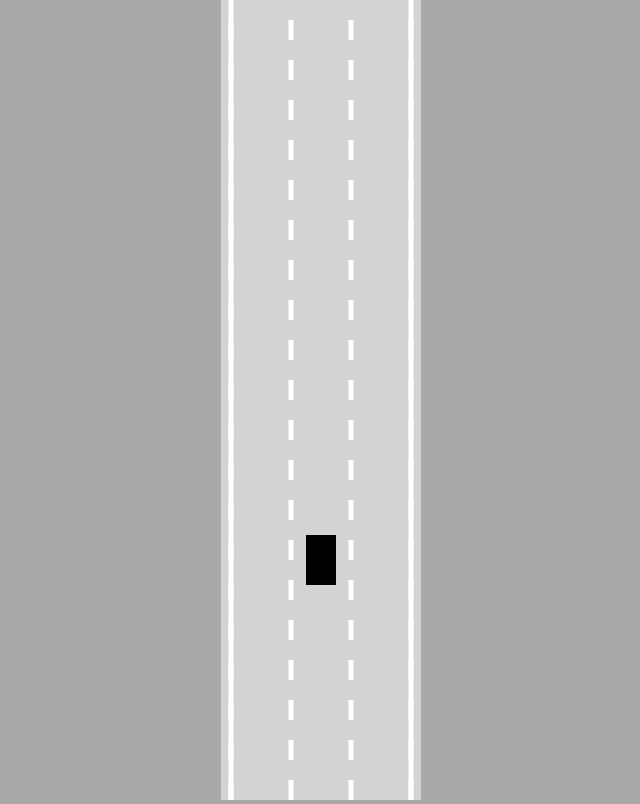
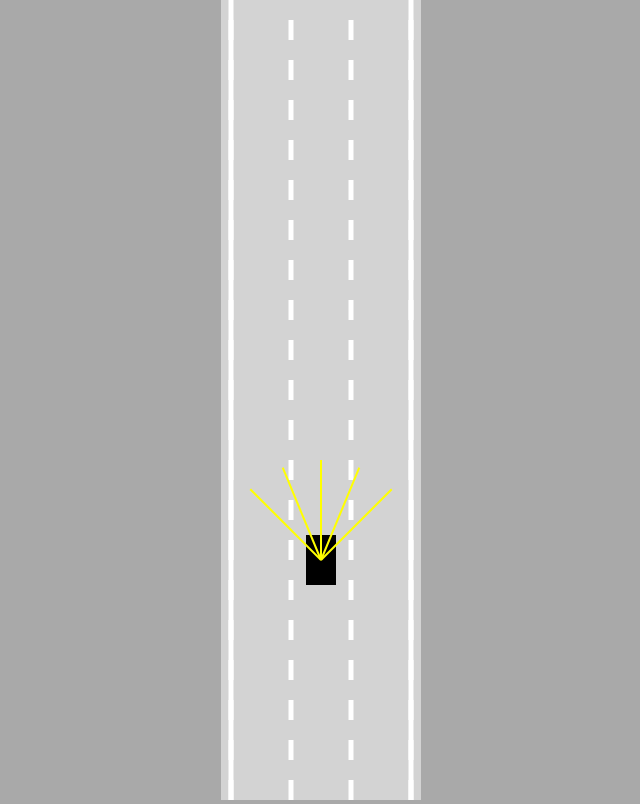
Before and after one commit to Manutronics/SelfDrivingCar, a plain HTML site: page index.html in a window 1280 px wide. Shown: the whole page, without its empty margins (319-959 px from the left). Drawn offline with Linux system fonts and the light colour scheme.

Commit message:
added LIDAR alike sensor

```diff
--- a/car.js
+++ b/car.js
@@ -12,12 +12,14 @@ class Car{
         this.friction = 0.05;
         this.angle = 0;
 
+        this.sensor = new Sensor(this);
         this.controls = new Controls();
     }
 
     update()
     {
         this.#move();
+        this.sensor.update();
     }
 
     #move()
@@ -85,5 +87,6 @@ class Car{
         );
         ctx.fill();
         ctx.restore();
+        this.sensor.draw(ctx);
     }
 }
--- a/index.html
+++ b/index.html
@@ -5,6 +5,7 @@
     </head>
     <body>
         <canvas id="myCanvas"></canvas>
+        <script src="sensor.js"></script>
         <script src="utils.js"></script>
         <script src="road.js"></script>
         <script src="controls.js"></script>
--- /dev/null
+++ b/sensor.js
@@ -0,0 +1,55 @@
+class Sensor{
+    constructor(car)
+    {
+        this.car = car;
+        this.rayCount = 5;
+        this.rayLength = 100;
+        this.raySpread = Math.PI/2;
+
+        this.rays = [];
+    }
+
+    update()
+    {
+        this.#castRays();
+    }
+
+    #castRays()
+    {
+        this.rays = [];
+        for(let i=0;i<this.rayCount;i++)
+        {
+            const rayAngle = lerp(
+                this.raySpread/2,
+                -this.raySpread/2,
+                this.rayCount==1?0.5:i/(this.rayCount-1)
+            )+this.car.angle;
+
+            const start = {x:this.car.x, y:this.car.y};
+            const end = {
+                x:this.car.x - Math.sin(rayAngle)*this.rayLength,
+                y:this.car.y - Math.cos(rayAngle)*this.rayLength
+            };
+            this.rays.push([start, end]);
+        }
+    }
+
+    draw(ctx)
+    {
+        for(let i=0;i<this.rayCount;i++)
+        {
+            ctx.beginPath();
+            ctx.lineWidth = 2;
+            ctx.strokeStyle = 'yellow';
+            ctx.moveTo(
+                this.rays[i][0].x,
+                this.rays[i][0].y
+            );
+            ctx.lineTo(
+                this.rays[i][1].x,
+                this.rays[i][1].y
+            );
+            ctx.stroke();
+        }
+    }
+}
```
